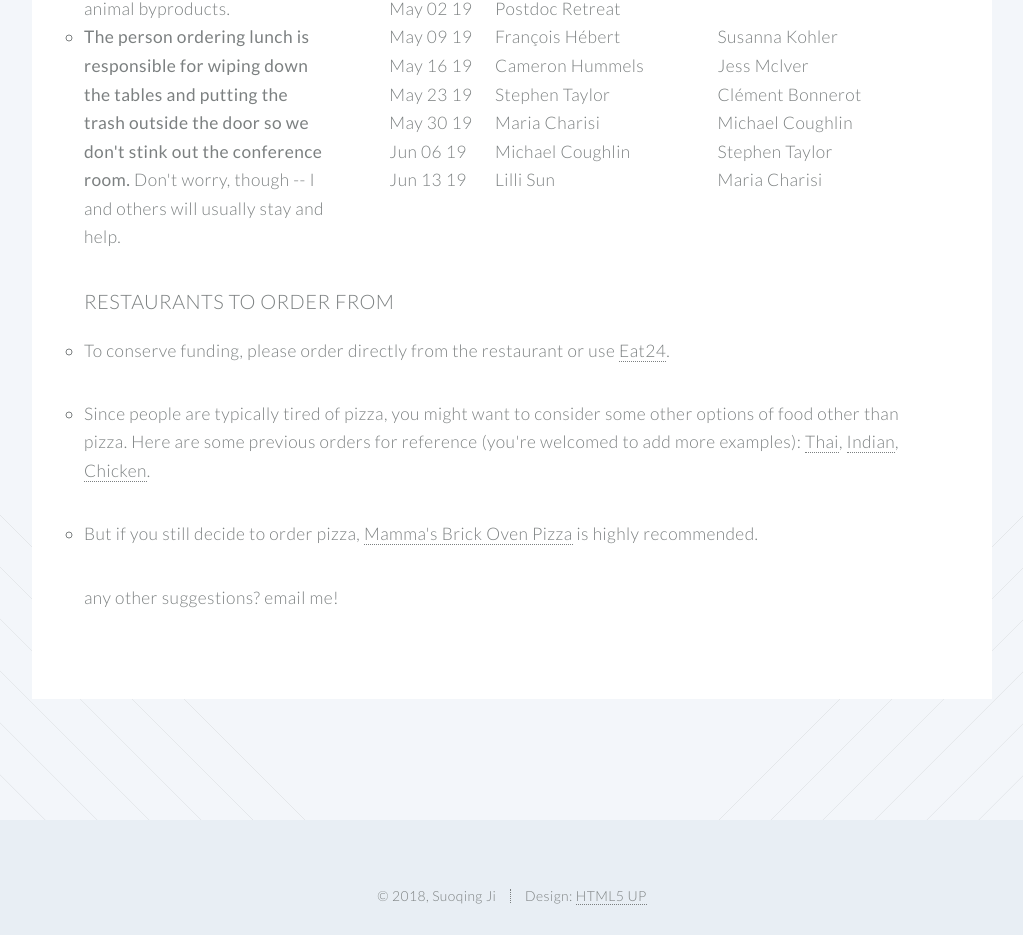
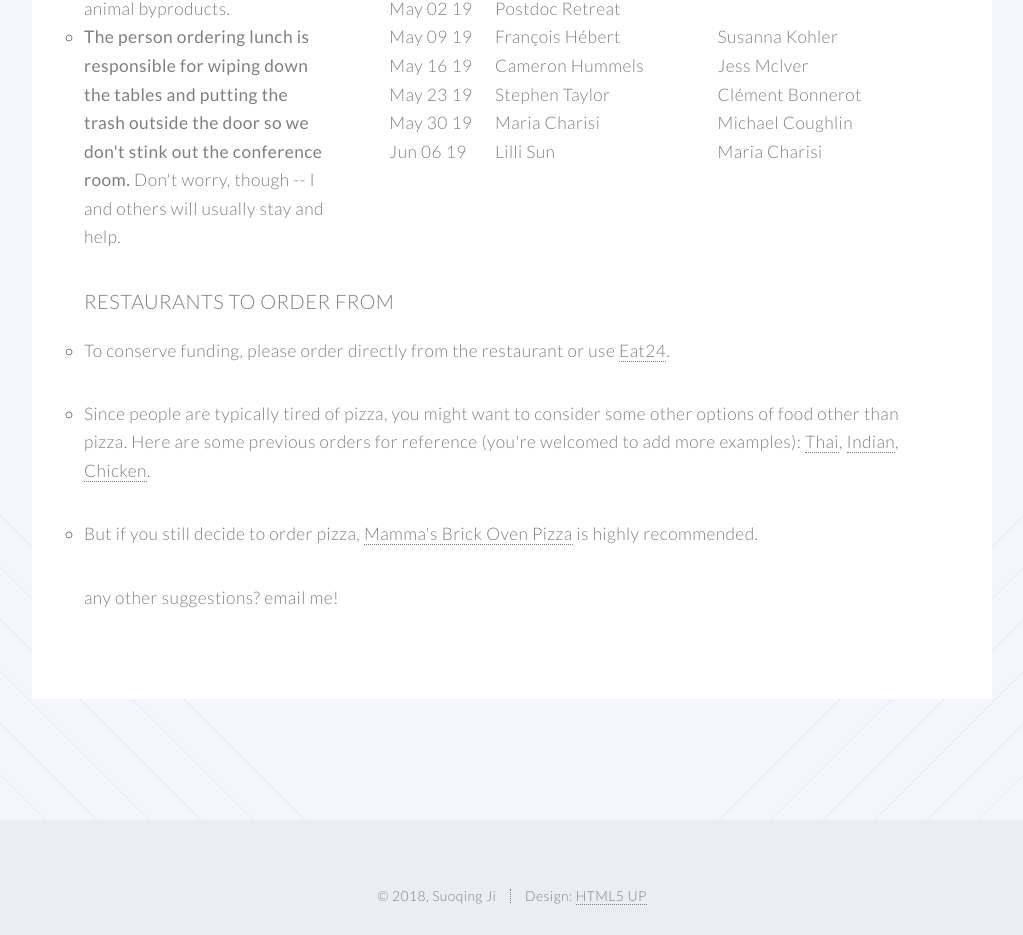
Before and after one commit to jisuoqing/PostdocLunch, a plain HTML site: page index.html in a window 1280 px wide. Shown: the part 2011-2946 px from the top of the page, without its empty margins (128-1151 px from the left). Drawn offline with Linux system fonts and the light colour scheme.

Commit message:
delete person

```diff
--- a/index.html
+++ b/index.html
@@ -131,8 +131,7 @@ Free for personal and commercial use under the CCA 3.0 license (html5up.net/lice
 <tr> <td> May 16 19 </td> <td> Cameron Hummels </td> <td> Jess Mclver </td> </tr>
 <tr> <td> May 23 19 </td> <td> Stephen Taylor </td> <td> Clément Bonnerot </td> </tr>
 <tr> <td> May 30 19 </td> <td> Maria Charisi </td> <td> Michael Coughlin </td> </tr>
-<tr> <td> Jun 06 19 </td> <td> Michael Coughlin </td> <td> Stephen Taylor </td> </tr>
-<tr> <td> Jun 13 19 </td> <td> Lilli Sun </td> <td> Maria Charisi </td> </tr>
+<tr> <td> Jun 06 19 </td> <td> Lilli Sun </td> <td> Maria Charisi </td> </tr>
 							</table>
 
 						</section>
```
